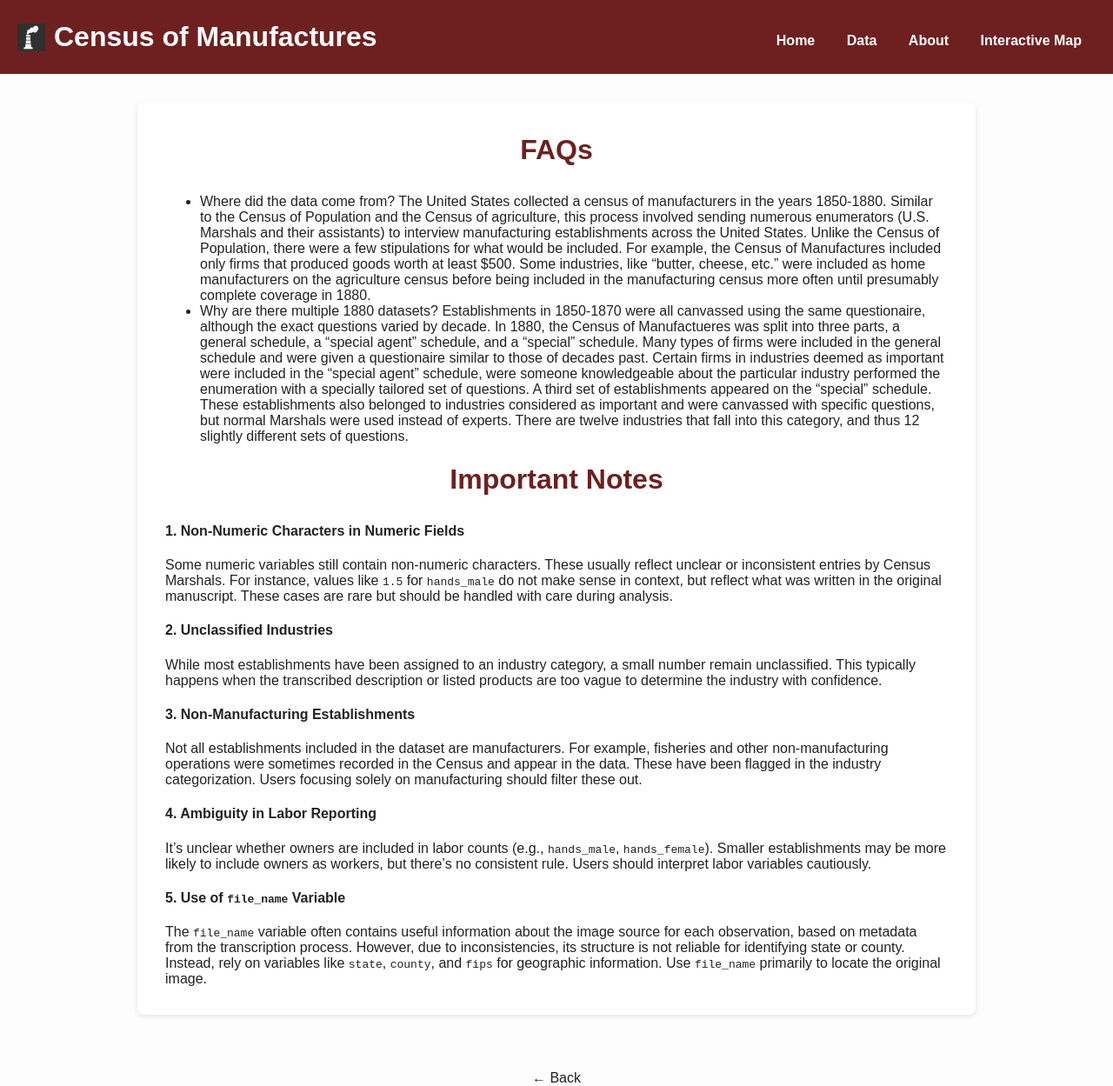
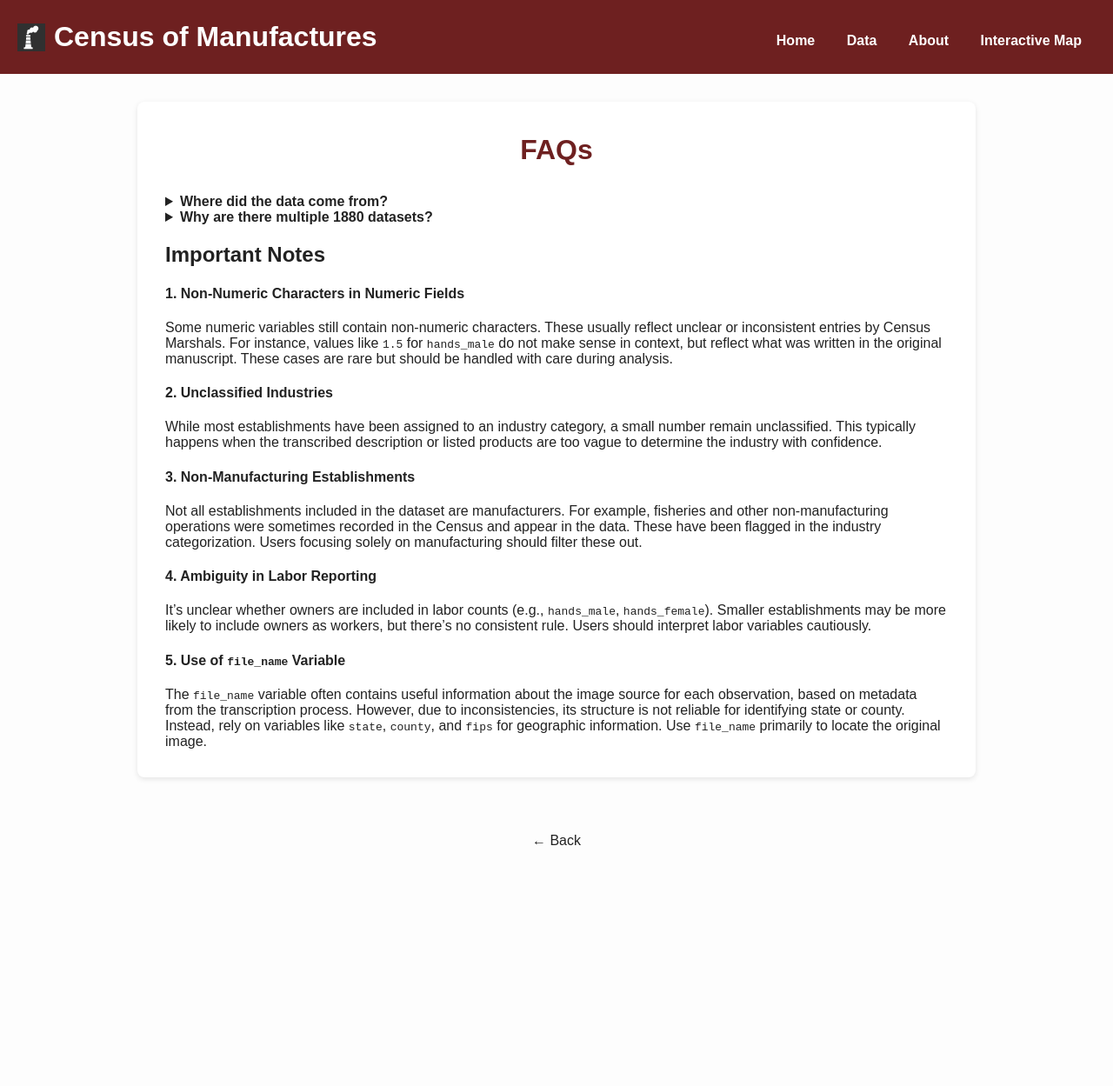
Before and after one commit to allen-otterstrom/CMF_data, a Jekyll site: the page built from faqs.md, in a window 1280 px wide. Shown: the whole page at 87% size. Built offline with Jekyll 4.4.1, drawn with Linux system fonts in a browser that asks for light colours; after the commit the page ends 976 px from its top, so only the background shows below that.

Commit message:
Update faqs.md

```diff
--- a/faqs.md
+++ b/faqs.md
@@ -5,12 +5,17 @@ title: FAQs
 
 # FAQs
 
-- Where did the data come from?
-The United States collected a census of manufacturers in the years 1850-1880. Similar to the Census of Population and the Census of agriculture, this process involved sending numerous enumerators (U.S. Marshals and their assistants) to interview manufacturing establishments across the United States. Unlike the Census of Population, there were a few stipulations for what would be included. For example, the Census of Manufactures included only firms that produced goods worth at least $500. Some industries, like “butter, cheese, etc.” were included as home manufacturers on the agriculture census before being included in the manufacturing census more often until presumably complete coverage in 1880.
-- Why are there multiple 1880 datasets?
-Establishments in 1850-1870 were all canvassed using the same questionaire, although the exact questions varied by decade. In 1880, the Census of Manufactueres was split into three parts, a general schedule, a "special agent" schedule, and a "special" schedule. Many types of firms were included in the general schedule and were given a questionaire similar to those of decades past. Certain firms in industries deemed as important were included in the "special agent" schedule, were someone knowledgeable about the particular industry performed the enumeration with a specially tailored set of questions. A third set of establishments appeared on the "special" schedule. These establishments also belonged to industries considered as important and were canvassed with specific questions, but normal Marshals were used instead of experts. There are twelve industries that fall into this category, and thus 12 slightly different sets of questions.
+<details>
+  <summary><strong>Where did the data come from?</strong></summary>
+  The United States collected a census of manufacturers in the years 1850–1880. Similar to the Census of Population and the Census of Agriculture, this process involved sending numerous enumerators (U.S. Marshals and their assistants) to interview manufacturing establishments across the United States. Unlike the Census of Population, there were a few stipulations for what would be included. For example, the Census of Manufactures included only firms that produced goods worth at least $500. Some industries, like “butter, cheese, etc.” were included as home manufacturers on the agriculture census before being included in the manufacturing census more often until presumably complete coverage in 1880.
+</details>
 
-# Important Notes
+<details>
+  <summary><strong>Why are there multiple 1880 datasets?</strong></summary>
+  Establishments in 1850–1870 were all canvassed using the same questionnaire, although the exact questions varied by decade. In 1880, the Census of Manufactures was split into three parts, a general schedule, a "special agent" schedule, and a "special" schedule. Many types of firms were included in the general schedule and were given a questionnaire similar to those of decades past. Certain firms in industries deemed important were included in the "special agent" schedule, where someone knowledgeable about the particular industry performed the enumeration with a specially tailored set of questions. A third set of establishments appeared on the "special" schedule. These establishments also belonged to industries considered important and were canvassed with specific questions, but normal Marshals were used instead of experts. There are twelve industries that fall into this category, and thus 12 slightly different sets of questions.
+</details>
+
+## Important Notes
 
 #### 1. Non-Numeric Characters in Numeric Fields
 
```
